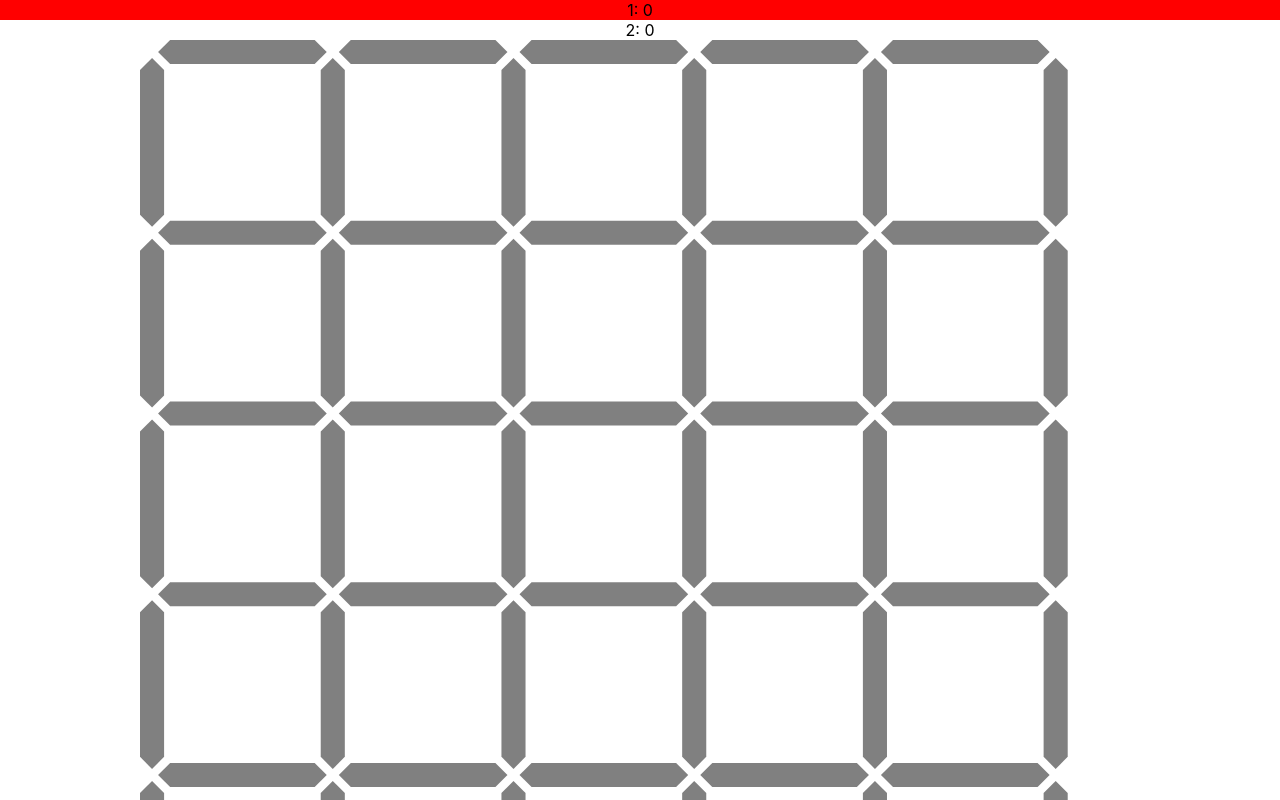
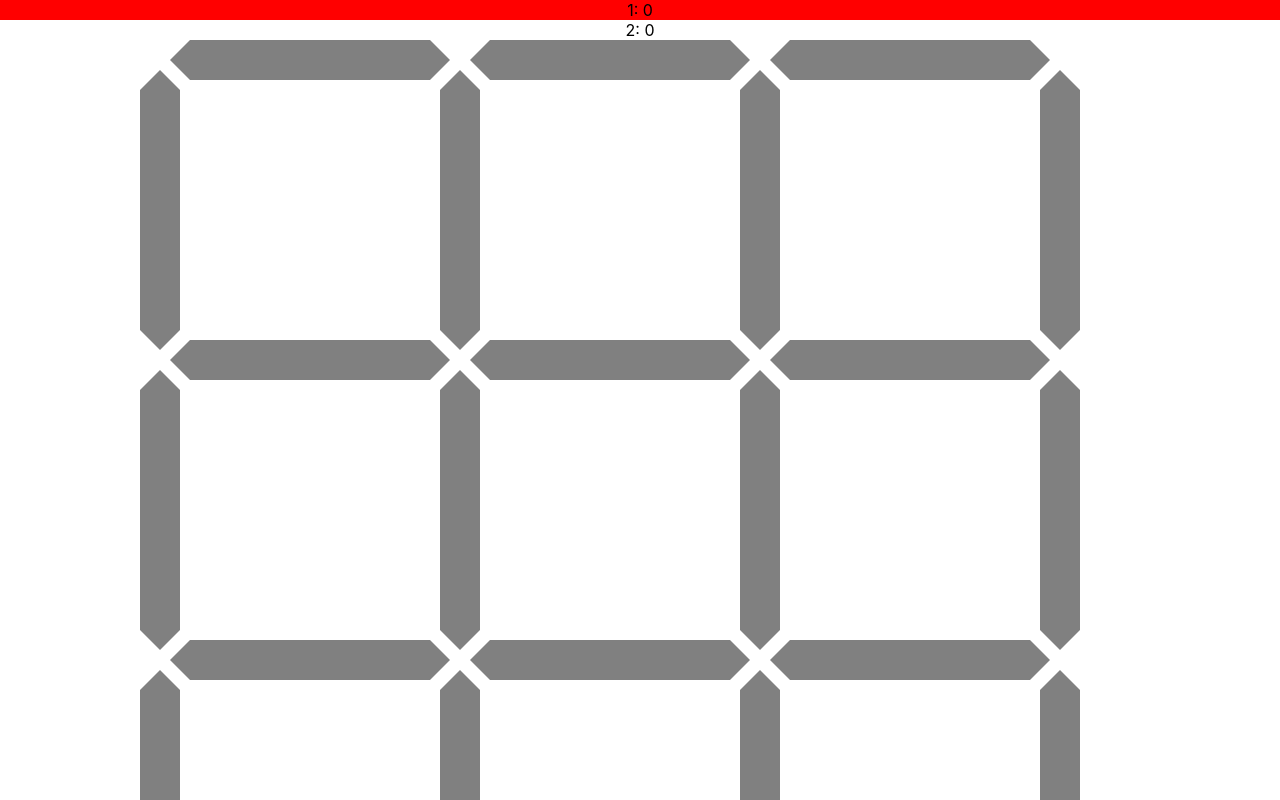
Before and after one commit to Energisse/POLYTECH-IA-PROJET-PIPOPIPETTE, a React (Create React App) app: page / in a window 1280 px wide. Shown: the top 800 px of the page. Built offline with nearby package versions, Linux system fonts and the light colour scheme.

Commit message:
tentative minimax

```diff
--- a/src/App.tsx
+++ b/src/App.tsx
@@ -4,7 +4,7 @@ import { Game } from "./game";
 
 const taille = 1000;
 
-const size = 5;
+const size = 3;
 
 const cellSizeRatio = 24;
 const spaceSizeRatio = 1;
@@ -53,7 +53,7 @@ function App() {
     x: number,
     y: number
   ) {
-    game.play(orientation, x, y);
+    game.playHuman(orientation, x, y);
   }
 
   return (
--- a/src/game.ts
+++ b/src/game.ts
@@ -34,6 +34,13 @@ export class Game extends EventTarget {
     public getTour(): number {
         return this.tour;
     }
+    public playHuman(orientation: "vertical" | "horizontal", x: number, y: number): void {
+        this.play(orientation, x, y);
+        // for( const game of this.getNodes()){
+        //     console.log(game.game);
+        // }
+        this.iaPlay();
+    }
 
     public play(orientation: "vertical" | "horizontal", x: number, y: number): void {
         if (orientation === "vertical") {
@@ -67,17 +74,27 @@ export class Game extends EventTarget {
 
         if (!cells.length) {
             this.tour = this.tour === 1 ? 2 : 1;
-            return;
         }
+        else{
+            this.score[this.tour - 1] += cells.length;
 
-        this.score[this.tour - 1] += cells.length;
+            cells.forEach((cell) => {
+                this.cells[cell[1]][cell[0]] = this.tour;
+            });
 
-        cells.forEach((cell) => {
-            this.cells[cell[1]][cell[0]] = this.tour;
-        });
+            this.dispatchEvent(new CustomEvent("score", { detail: this.score }));
+        }
+    }
 
-        this.dispatchEvent(new CustomEvent("score", { detail: this.score }));
+    public iaPlay(){
+        while(this.tour === 2 && !this.isFinished()){
+            const {x,y,orientation} = minimax(this, 3, true);
+            this.play(orientation, x, y);
+        }
+    }
 
+    public isFinished() {
+        return this.cells.every((row) => row.every((cell) => cell !== 0));
     }
 
     private check(x: number, y: number): false | [x: number, y: number] {
@@ -94,4 +111,99 @@ export class Game extends EventTarget {
         }
         return false;
     }
+
+    public evaluation (){
+        return  this.score[1] - this.score[0];
+    }
+
+    private copy (){
+        const game = new Game(this.cells.length);
+        game.cells = this.cells.map((row) => [...row]);
+        game.verticals = this.verticals.map((row) => [...row]);
+        game.horizontals = this.horizontals.map((row) => [...row]);
+        game.score = [...this.score];
+        game.tour = this.tour;
+        return game;
+    }
+
+    public *getNodes() : Generator<{
+        x: number;
+        y: number;
+        game: Game;
+        orientation: "vertical" | "horizontal";
+    }, void, void> {
+        for (let y = 0; y < this.verticals.length; y++) {
+            for (let x = 0; x < this.verticals[y].length; x++) {
+                if (this.verticals[y][x] === 0) {
+                    const game = this.copy();
+                    const lastTour = game.tour;
+                    game.play("vertical", x, y);
+                    if(game.tour === lastTour){
+                        for(const node of game.getNodes()){
+                            yield {...node,x,y,orientation:"vertical"};
+                        }
+                    }
+                    else yield {x,y,game,orientation:"vertical"};
+                }
+            }
+        }
+
+        for (let y = 0; y < this.horizontals.length; y++) {
+            for (let x = 0; x < this.horizontals[y].length; x++) {
+                if (this.horizontals[y][x] === 0) {
+                    const game = this.copy();
+                    const lastTour = game.tour;
+                    game.play("horizontal", x, y);
+                    console.log(game.tour, lastTour);
+                    if(game.tour === lastTour){
+                        for(const node of game.getNodes()){
+                            yield {...node,x,y,orientation:"horizontal"};
+                        }
+                    }
+                    else yield {x,y,game,orientation:"horizontal"};
+                }
+            }
+        }
+    }
 }
+
+function minimax(game:Game, depth:number,maximizingPlayer:boolean): {x:number,y:number,value:number, orientation:"vertical" | "horizontal"} {
+    if(depth === 0 || game.isFinished())
+        return {
+            x:0,
+            y:0,
+            orientation:"vertical",
+            value:game.evaluation()
+        }
+    let value:number;
+    let x = -1, y = -1;
+    let orientation:"vertical" | "horizontal" = "vertical";
+    if( maximizingPlayer){
+        value = -Infinity;
+        for(const {game:node,x:_x,y:_y,orientation:_orientation} of game.getNodes()){
+            console.log(node);
+            const {value:result} = minimax(node, depth - 1, false);
+            if(result > value){
+                value = result;
+                x = _x;
+                y = _y;
+                orientation = _orientation;
+            }
+        }
+    }
+    else{
+        value = +Infinity;
+        for(const {game:node,x:_x,y:_y,orientation:_orientation} of game.getNodes()){
+            console.log(node);
+
+            const {value:result}  = minimax(node, depth - 1, true);
+            if(result < value){
+                value = result;
+                x = _x;
+                y = _y;
+                orientation = _orientation;
+            }
+        }
+    }
+    return {x,y,value,orientation};
+}
--- a/tsconfig.json
+++ b/tsconfig.json
@@ -6,6 +6,7 @@
       "dom.iterable",
       "esnext"
     ],
+    "downlevelIteration": true,
     "allowJs": true,
     "skipLibCheck": true,
     "esModuleInterop": true,
```
